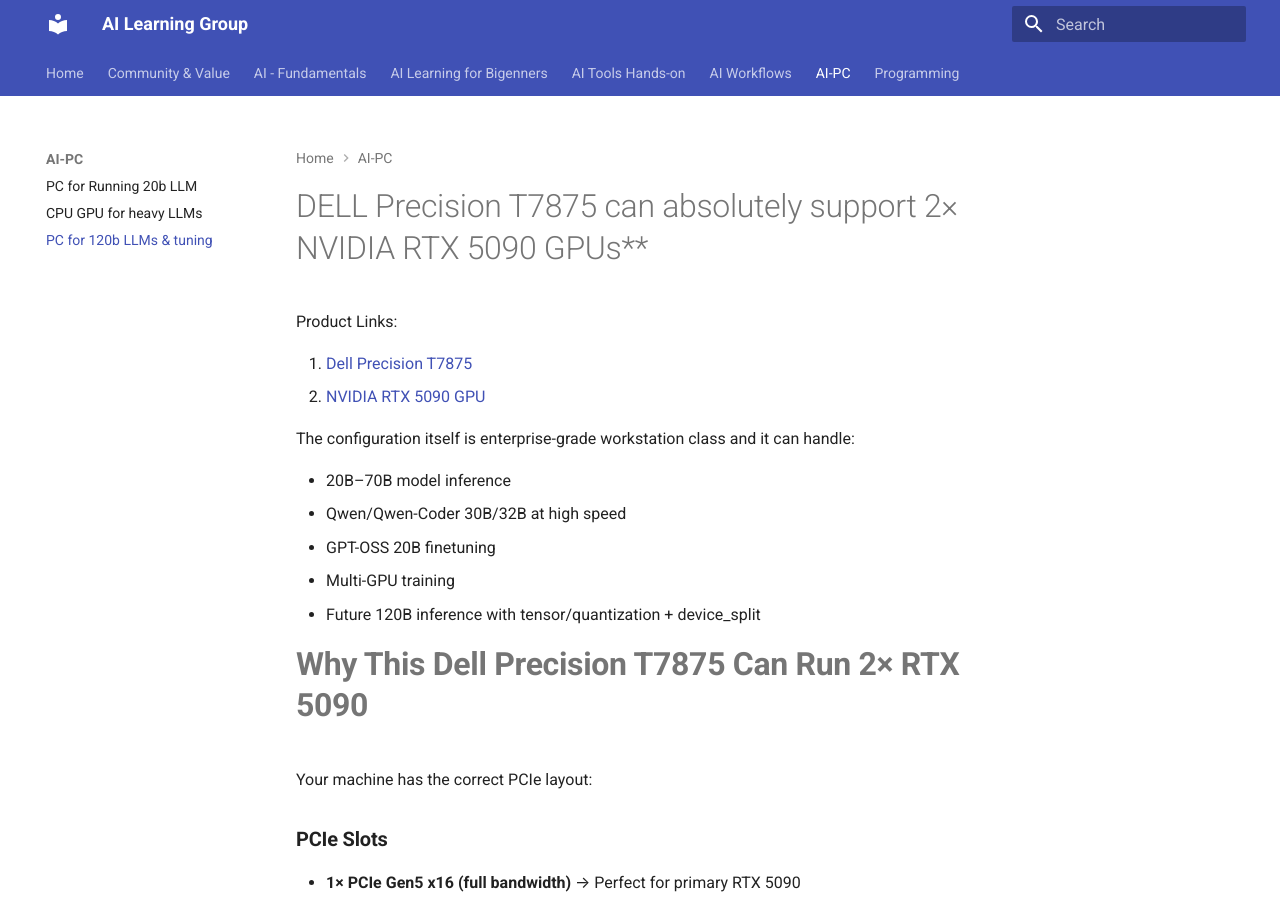
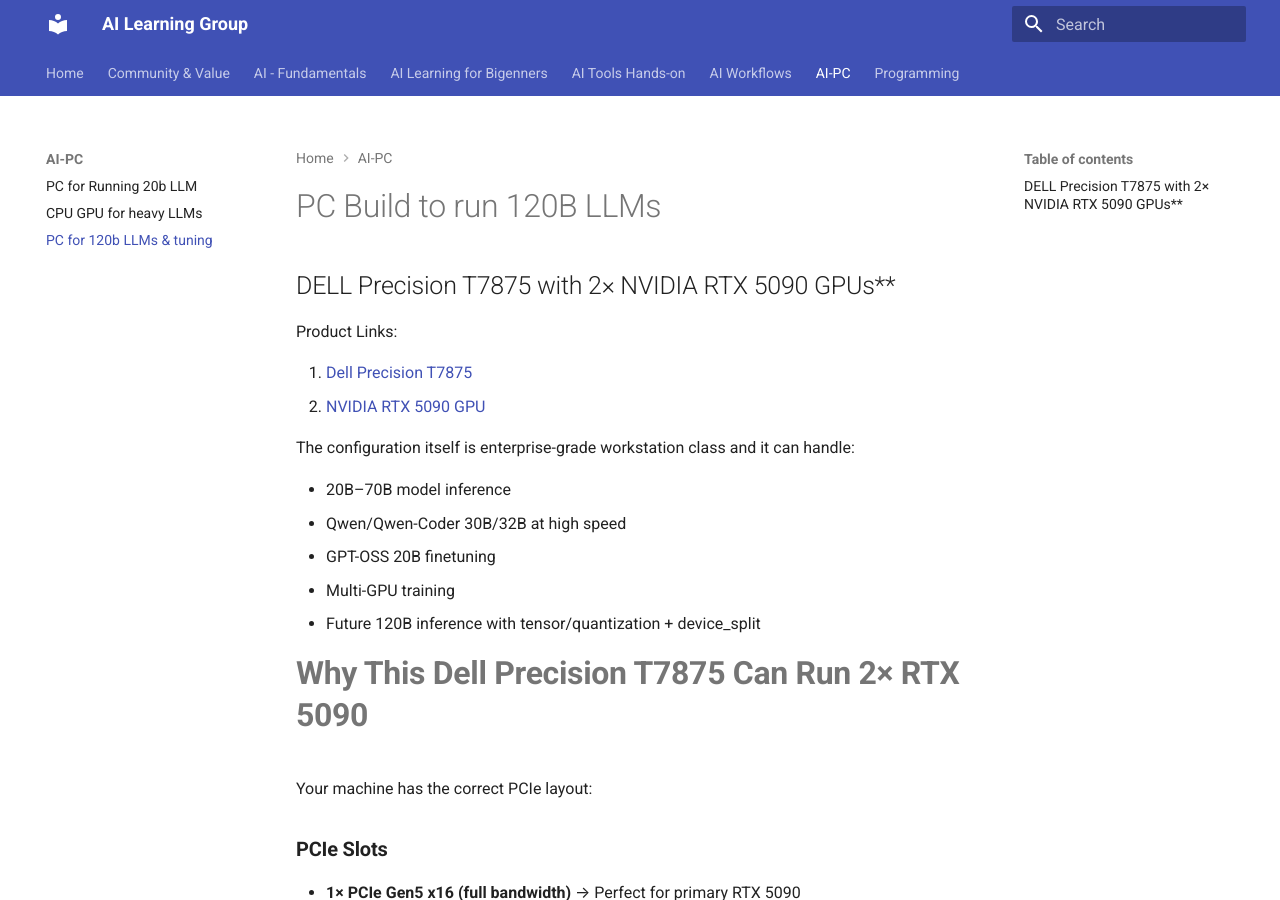
Before and after one commit to tejomayee-tech/toronto_ai_learning_group, an MkDocs documentation site: the page built from docs/ai-pc/pc-for-running-120b-llms-and-tune-as-well.md, in a window 1280 px wide and 900 px high. Built offline with MkDocs 1.6.1 and Material for MkDocs 9.7.7, drawn with Linux system fonts in a browser that asks for light colours.

Commit message:
update LLM pc doc

```diff
--- a/docs/ai-pc/pc-for-running-120b-llms-and-tune-as-well.md
+++ b/docs/ai-pc/pc-for-running-120b-llms-and-tune-as-well.md
@@ -1,5 +1,6 @@
+# PC Build to run 120B LLMs
 
-# DELL Precision T7875 can absolutely support 2× NVIDIA RTX 5090 GPUs**
+## DELL Precision T7875 with 2× NVIDIA RTX 5090 GPUs**
 
 Product Links:
 
```
